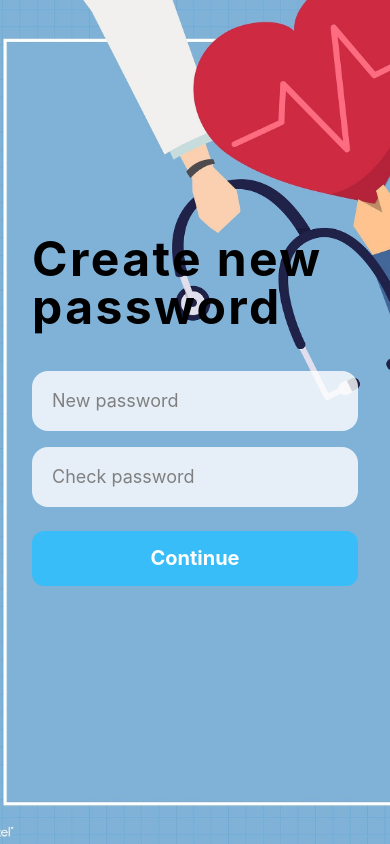
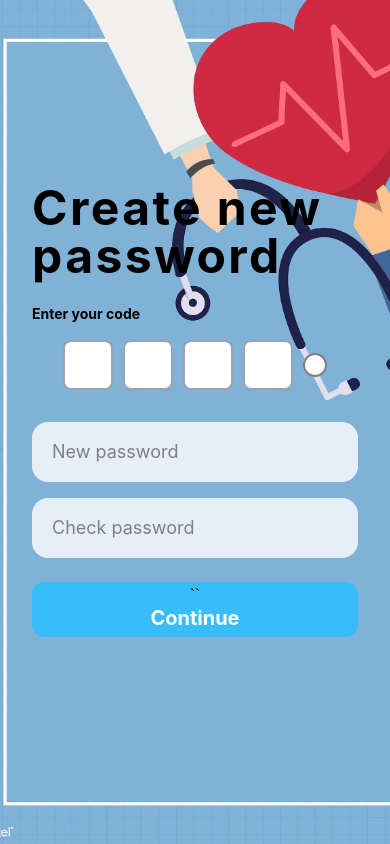
Before and after one commit to hmahmoud2211/AuraHospital, a React Native app: screen /NewPassword in a window 390 px wide. Built offline with nearby package versions, Linux system fonts and the light colour scheme.

Commit message:
forget pass edited

```diff
--- a/App.js
+++ b/App.js
@@ -8,7 +8,6 @@ import LoginScreen from './screens/LoginScreen';
 import SignupScreen from './screens/SignupScreen';
 import ChatbotScreen from './screens/Chatbot'
 import ForgotPasswordScreenScreen from './screens/ForgotPasswordScreen'
-import MobileNumberScreen from './screens/MobileNumberScreen'
 import NewPasswordScreen from './screens/NewPasswordScreen'
 
 const Stack = createNativeStackNavigator();
@@ -21,7 +20,6 @@ function App() {
         <Stack.Screen name="SignUp" component={SignupScreen} />
         <Stack.Screen name="Chatbot" component={ChatbotScreen} />
         <Stack.Screen name="ForgotPassword" component={ForgotPasswordScreenScreen} />
-        <Stack.Screen name="MobileNumber" component={MobileNumberScreen} />
         <Stack.Screen name="NewPassword" component={NewPasswordScreen} />
       </Stack.Navigator>
     </NavigationContainer>
--- a/screens/ForgotPasswordScreen.js
+++ b/screens/ForgotPasswordScreen.js
@@ -39,6 +39,22 @@ export default function LoginScreen() {
                         />
                     </Animated.View>
 
+                    <Animated.View entering={FadeInDown.delay(200).duration(1000).springify()}
+                        style={[
+                            tw`bg-white/80 rounded-2xl w-full mb-6 overflow-hidden`,
+                            { height: 60 }
+                        ]}>
+                        <TextInput
+                            placeholder='Mobile number'
+                            placeholderTextColor={'gray'}
+                            secureTextEntry
+                            style={[
+                                tw`text-lg px-5`,
+                                { height: '100%' }
+                            ]}
+                        />
+                    </Animated.View>
+
                     <Animated.View entering={FadeInDown.delay(400).duration(1000).springify()} style={tw`w-full mb-6`}>
                         <TouchableOpacity onPress={() => navigation.push('NewPassword')}
                             style={[
@@ -51,12 +67,6 @@ export default function LoginScreen() {
                         </TouchableOpacity>
                     </Animated.View>
 
-                    <Animated.View entering={FadeInDown.delay(600).duration(1000).springify()} style={tw`flex-row justify-center items-center space-x-2`}>
-                        <TouchableOpacity onPress={() => navigation.push('MobileNumber')}>
-                            <Text style={tw`text-sky-600 font-semibold text-base`}>Find by mobile number</Text>
-                        </TouchableOpacity>
-                    </Animated.View>
-
                 </View>
             </View>
         </View>
--- a/screens/NewPasswordScreen.js
+++ b/screens/NewPasswordScreen.js
@@ -1,66 +1,128 @@
-import { View, Text, Image, TextInput, TouchableOpacity, Dimensions } from 'react-native'
-import React from 'react'
+import { View, Text, Image, TextInput, TouchableOpacity, Dimensions } from 'react-native';
+import React, { useRef, useState } from 'react';
 import tw from 'twrnc';
-import { StatusBar } from 'expo-status-bar'
+import { StatusBar } from 'expo-status-bar';
 import Animated, { FadeIn, FadeInDown, FadeInUp } from 'react-native-reanimated';
 import { useNavigation } from '@react-navigation/native';
 
 export default function LoginScreen() {
     const navigation = useNavigation();
-    const {width} = Dimensions.get('window');
+    const { width } = Dimensions.get('window');
+    const inputRefs = useRef([]);
+    const [otpValues, setOtpValues] = useState(Array(4).fill('')); // Manage OTP values
+    const [isOtpComplete, setIsOtpComplete] = useState(false); // Track if OTP is complete
+
+    const handleInputChange = (text, index) => {
+        const newOtpValues = [...otpValues];
+        newOtpValues[index] = text;
+        setOtpValues(newOtpValues);
+
+        // Check if OTP is fully entered
+        if (newOtpValues.every((value) => value.length === 1)) {
+            setIsOtpComplete(true); // Mark OTP as complete
+        } else {
+            setIsOtpComplete(false); // Mark OTP as incomplete
+        }
+
+        // Move focus logic
+        if (text.length === 1 && index < 3) {
+            inputRefs.current[index + 1]?.focus();
+        } else if (text.length === 0 && index > 0) {
+            inputRefs.current[index - 1]?.focus();
+        }
+    };
 
     return (
         <View style={tw`bg-white h-full w-full`}>
             <StatusBar style="light" />
             <Image style={tw`h-full w-full absolute`} source={require('./assets/hospital.png')} />
 
-            {/* title and form */}
+            {/* Title and Form */}
             <View style={tw`h-full w-full flex justify-center items-center px-8`}>
-                {/* Title */}
-                <View style={tw`w-full flex items-center mb-10`}>
+                {/* Create New Password Title */}
+                <View style={tw`w-full flex items-center mb-6`}>
                     <Animated.Text entering={FadeInUp.duration(1000).springify()} style={tw`text-black font-bold tracking-wider text-5xl`}>
                         Create new password
                     </Animated.Text>
                 </View>
-                {/* form */}
+                {/* Enter Your Code Title */}
+
+{/* Enter Your Code Title */}
+                <Text style={tw`text-black text-sm font-bold mb-4 self-start`}>Enter your code</Text>
+
+                {/* OTP Inputs */}
+                <View style={[tw`w-full mb-8 flex-row justify-center items-center`, { gap: 10 }]}>
+                    {Array(4).fill().map((_, index) => (
+                        <TextInput
+                            key={index}
+                            ref={(el) => (inputRefs.current[index] = el)} // Assign refs
+                            maxLength={1} // Limit each box to a single digit
+                            keyboardType="numeric"
+                            style={[
+                                tw`bg-white border-2 border-gray-400 rounded-lg text-center text-lg`,
+                                { width: 50, height: 50 },
+                            ]}
+                            onChangeText={(text) => handleInputChange(text, index)} // Handle input changes
+                        />
+                    ))}
+                    {/* Circular Check Mark */}
+                    <View
+                        style={[
+                            tw`h-6 w-6 rounded-full border-2 justify-center items-center`,
+                            {
+                                borderColor: isOtpComplete ? 'green' : 'gray',
+                                backgroundColor: isOtpComplete ? 'green' : 'white'
+                            },
+                        ]}
+                    >
+                        <Text style={[
+                            tw`text-white text-sm`,
+                            { display: isOtpComplete ? 'flex' : 'none' },
+                        ]}>
+                            &#10003; {/* Unicode for check mark */}
+                        </Text>
+                    </View>
+                </View>
+                {/* Password Inputs */}
                 <View style={[tw`w-full`, { maxWidth: 400 }]}>
                     <Animated.View entering={FadeInDown.duration(1000).springify()}
                         style={[
                             tw`bg-white/80 rounded-2xl w-full mb-4 overflow-hidden`,
-                            { height: 60 }
-                        ]}>
+                            { height: 60 },
+                        ]}
+                    >
                         <TextInput
-                            placeholder='New password'
+                            placeholder="New password"
                             placeholderTextColor={'gray'}
                             style={[
                                 tw`text-lg px-5`,
-                                { height: '100%' }
+                                { height: '100%' },
                             ]}
                         />
                     </Animated.View>
-
                     <Animated.View entering={FadeInDown.delay(200).duration(1000).springify()}
                         style={[
                             tw`bg-white/80 rounded-2xl w-full mb-6 overflow-hidden`,
-                            { height: 60 }
-                        ]}>
+                            { height: 60 },
+                        ]}
+                    >
                         <TextInput
-                            placeholder='Check password'
+                            placeholder="Check password"
                             placeholderTextColor={'gray'}
                             secureTextEntry
                             style={[
                                 tw`text-lg px-5`,
-                                { height: '100%' }
+                                { height: '100%' },
                             ]}
                         />
                     </Animated.View>
-
                     <Animated.View entering={FadeInDown.delay(400).duration(1000).springify()} style={tw`w-full mb-6`}>
                         <TouchableOpacity onPress={() => navigation.push('Login')}
                             style={[
                                 tw`w-full bg-sky-400 rounded-xl items-center justify-center`,
-                                { height: 55 }
-                            ]}>
+                                { height: 55 },
+                            ]}
+                        >``
                             <Text style={tw`text-xl font-bold text-white text-center`}>
                                 Continue
                             </Text>
```
Also changed, not shown: screens/MobileNumberScreen.js (deleted, +0 -58 lines).
